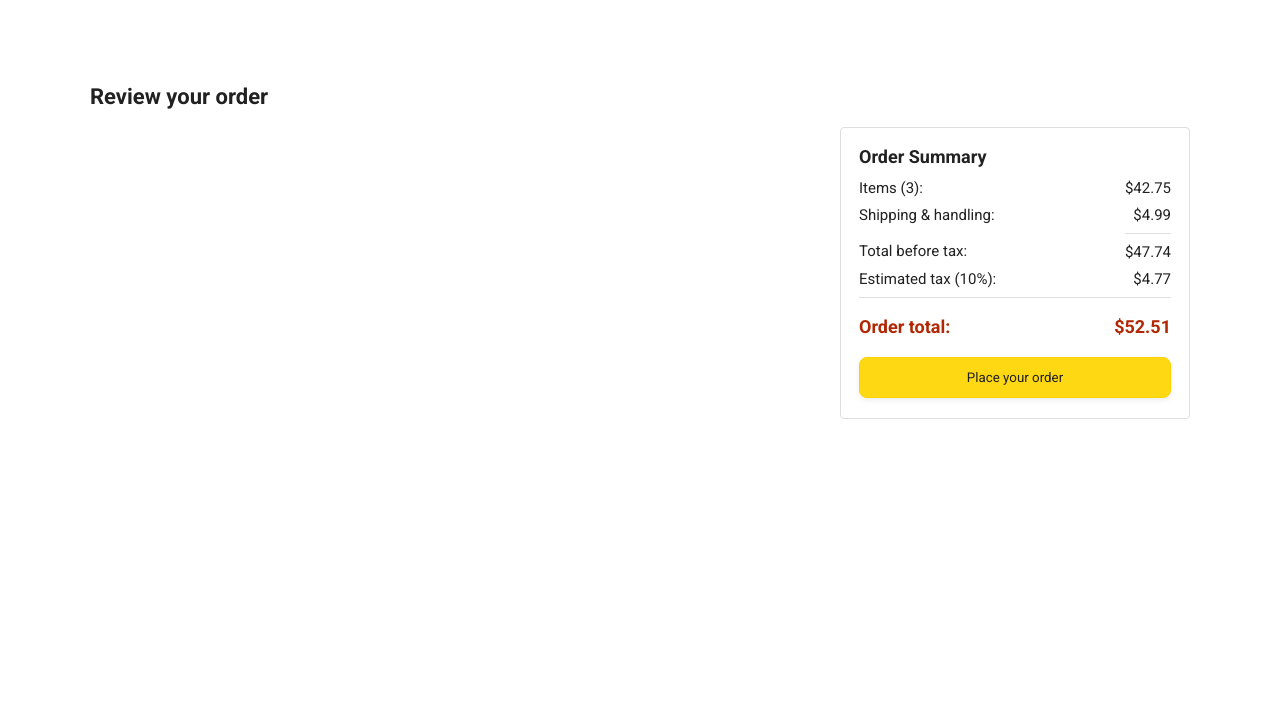
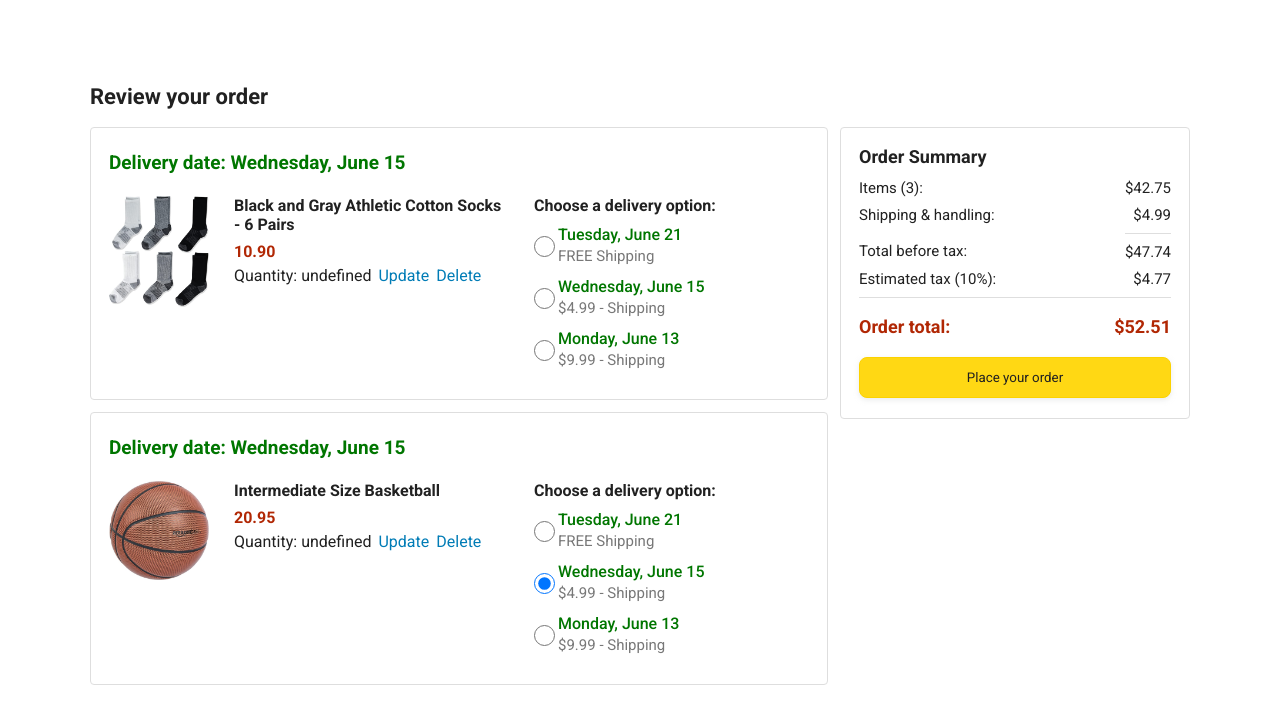
Before and after one commit to real-machiavelli/javascript_practicals, a plain HTML site: page checkout.html in a window 1280 px wide. Shown: the part 56-780 px from the top of the page. Drawn offline with Linux system fonts and the light colour scheme.

Commit message:
using javescript to display html

```diff
--- a/checkout.html
+++ b/checkout.html
@@ -84,6 +84,6 @@
       </div>
     </div>
 
-    <script type="module" src="checkout.js"></script>
+    <script type="module" src="script/checkout.js"></script>
   </body>
 </html>
--- a/script/checkout.js
+++ b/script/checkout.js
@@ -2,18 +2,19 @@ import {cart} from '../data/cart.js';
 
 import {product} from '../data/products.js';
 
-console.log('hello world');
+
 
 let cartSummaryHTML = '';
 
     cart.forEach((cartItem) => {
     const productId = cartItem.productid;
 
+
     let matchingProduct;
 
     product.forEach((product) => {
 
-      if (productid === productId){
+      if (product.id === productId){
 
         matchingProduct = product;
       }
@@ -35,7 +36,7 @@ let cartSummaryHTML = '';
           ${matchingProduct.name}
         </div>
         <div class="product-price">
-          ${(matchingProduct.priceCents) / 100}
+          ${((matchingProduct.priceCents) / 100).toFixed(2)}
         </div>
         <div class="product-quantity">
           <span>
@@ -98,6 +99,6 @@ let cartSummaryHTML = '';
   `;
 });
 
-console.log(cartSummaryHTML);
+
 
 document.querySelector('.js-cart-summary').innerHTML = cartSummaryHTML;
```
